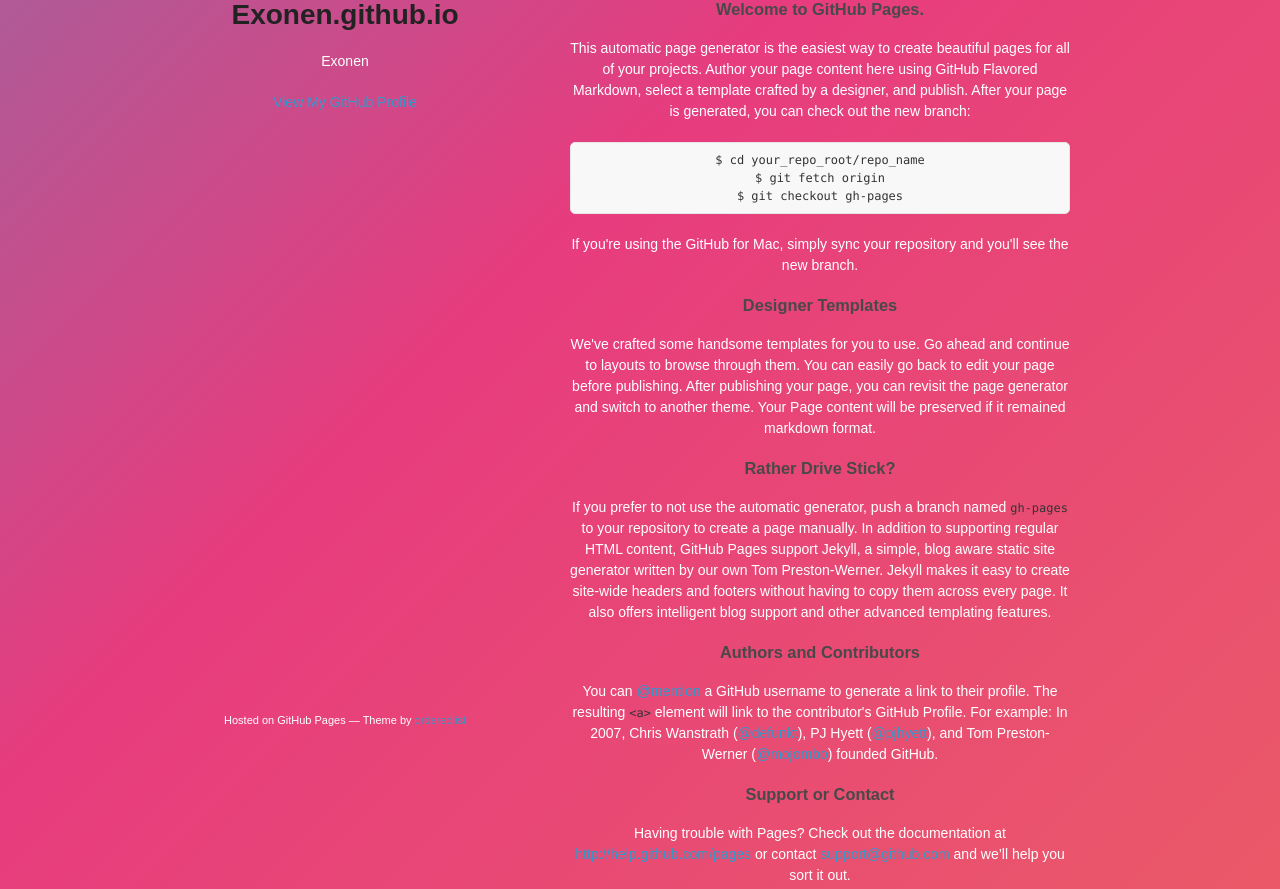
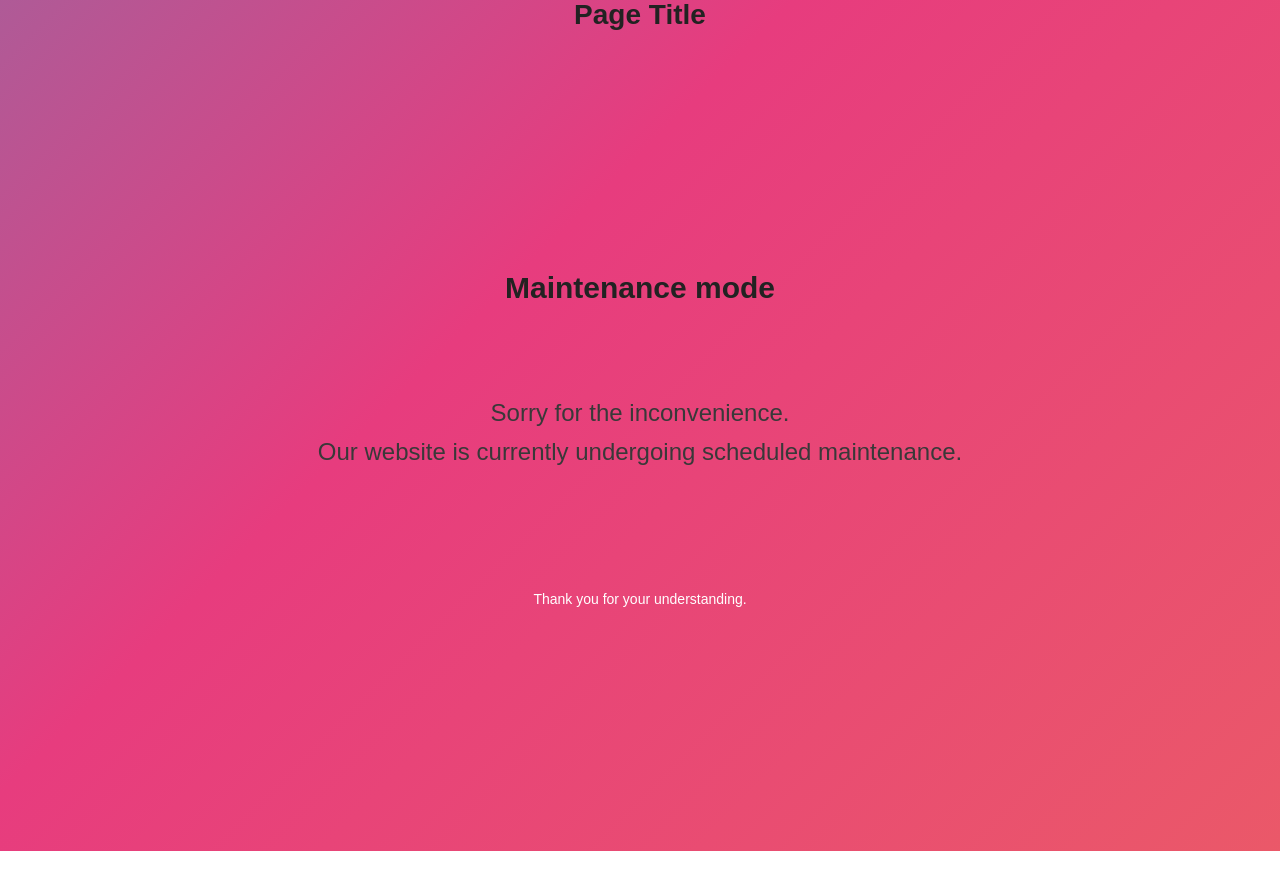
Before and after one commit to exonen/exonen.github.io, a plain HTML site: page index.html in a window 1280 px wide. Shown: the top 889 px of the page. After the commit the page ends 851 px from the top, so only its background shows below. Drawn offline with Linux system fonts and the light colour scheme.

Commit message:
Update index.html

```diff
--- a/index.html
+++ b/index.html
@@ -1,65 +1,26 @@
-<!doctype html>
-<html>
+<!DOCTYPE html>
+<html lang="en">
   <head>
     <meta charset="utf-8">
-    <meta http-equiv="X-UA-Compatible" content="chrome=1">
-    <title>Exonen.github.io by exonen</title>
-
+    <meta name="viewport" content="width=device-width, initial-scale=1">
+    <title>exonen.github.io</title>
     <link rel="stylesheet" href="stylesheets/styles.css">
-    <link rel="stylesheet" href="stylesheets/pygment_trac.css">
-    <meta name="viewport" content="width=device-width, initial-scale=1, user-scalable=no">
-    <!--[if lt IE 9]>
-    <script src="//html5shiv.googlecode.com/svn/trunk/html5.js"></script>
-    <![endif]-->
   </head>
   <body>
-    <div class="wrapper">
-      <header>
-        <h1>Exonen.github.io</h1>
-        <p>Exonen</p>
-
-
-        <p class="view"><a href="https://github.com/exonen">View My GitHub Profile</a></p>
-
-      </header>
-      <section>
-        <h3>
-<a name="welcome-to-github-pages" class="anchor" href="#welcome-to-github-pages"><span class="octicon octicon-link"></span></a>Welcome to GitHub Pages.</h3>
-
-<p>This automatic page generator is the easiest way to create beautiful pages for all of your projects. Author your page content here using GitHub Flavored Markdown, select a template crafted by a designer, and publish. After your page is generated, you can check out the new branch:</p>
-
-<pre><code>$ cd your_repo_root/repo_name
-$ git fetch origin
-$ git checkout gh-pages
-</code></pre>
-
-<p>If you're using the GitHub for Mac, simply sync your repository and you'll see the new branch.</p>
-
-<h3>
-<a name="designer-templates" class="anchor" href="#designer-templates"><span class="octicon octicon-link"></span></a>Designer Templates</h3>
-
-<p>We've crafted some handsome templates for you to use. Go ahead and continue to layouts to browse through them. You can easily go back to edit your page before publishing. After publishing your page, you can revisit the page generator and switch to another theme. Your Page content will be preserved if it remained markdown format.</p>
-
-<h3>
-<a name="rather-drive-stick" class="anchor" href="#rather-drive-stick"><span class="octicon octicon-link"></span></a>Rather Drive Stick?</h3>
-
-<p>If you prefer to not use the automatic generator, push a branch named <code>gh-pages</code> to your repository to create a page manually. In addition to supporting regular HTML content, GitHub Pages support Jekyll, a simple, blog aware static site generator written by our own Tom Preston-Werner. Jekyll makes it easy to create site-wide headers and footers without having to copy them across every page. It also offers intelligent blog support and other advanced templating features.</p>
-
-<h3>
-<a name="authors-and-contributors" class="anchor" href="#authors-and-contributors"><span class="octicon octicon-link"></span></a>Authors and Contributors</h3>
-
-<p>You can <a href="https://github.com/blog/821" class="user-mention">@mention</a> a GitHub username to generate a link to their profile. The resulting <code>&lt;a&gt;</code> element will link to the contributor's GitHub Profile. For example: In 2007, Chris Wanstrath (<a href="https://github.com/defunkt" class="user-mention">@defunkt</a>), PJ Hyett (<a href="https://github.com/pjhyett" class="user-mention">@pjhyett</a>), and Tom Preston-Werner (<a href="https://github.com/mojombo" class="user-mention">@mojombo</a>) founded GitHub.</p>
-
-<h3>
-<a name="support-or-contact" class="anchor" href="#support-or-contact"><span class="octicon octicon-link"></span></a>Support or Contact</h3>
-
-<p>Having trouble with Pages? Check out the documentation at <a href="http://help.github.com/pages">http://help.github.com/pages</a> or contact <a href="mailto:support@github.com">support@github.com</a> and we’ll help you sort it out.</p>
-      </section>
-      <footer>
-        <p><small>Hosted on GitHub Pages &mdash; Theme by <a href="https://github.com/orderedlist">orderedlist</a></small></p>
-      </footer>
+    <h1>Page Title</h1>
+    <div class="vh">
+      <div>
+        <div class="wrap">
+          <h1>Maintenance mode</h1>
+          <h2>
+            <p>Sorry for the inconvenience. <br>Our website is currently undergoing scheduled maintenance. <br>
+              <br>
+            </p>
+          </h2>
+          <p>Thank you for your understanding.</p>
+        </div>
+      </div>
     </div>
-    <script src="javascripts/scale.fix.js"></script>
-
+    <script src="javascripts/scripts.js"></script>
   </body>
 </html>
```
